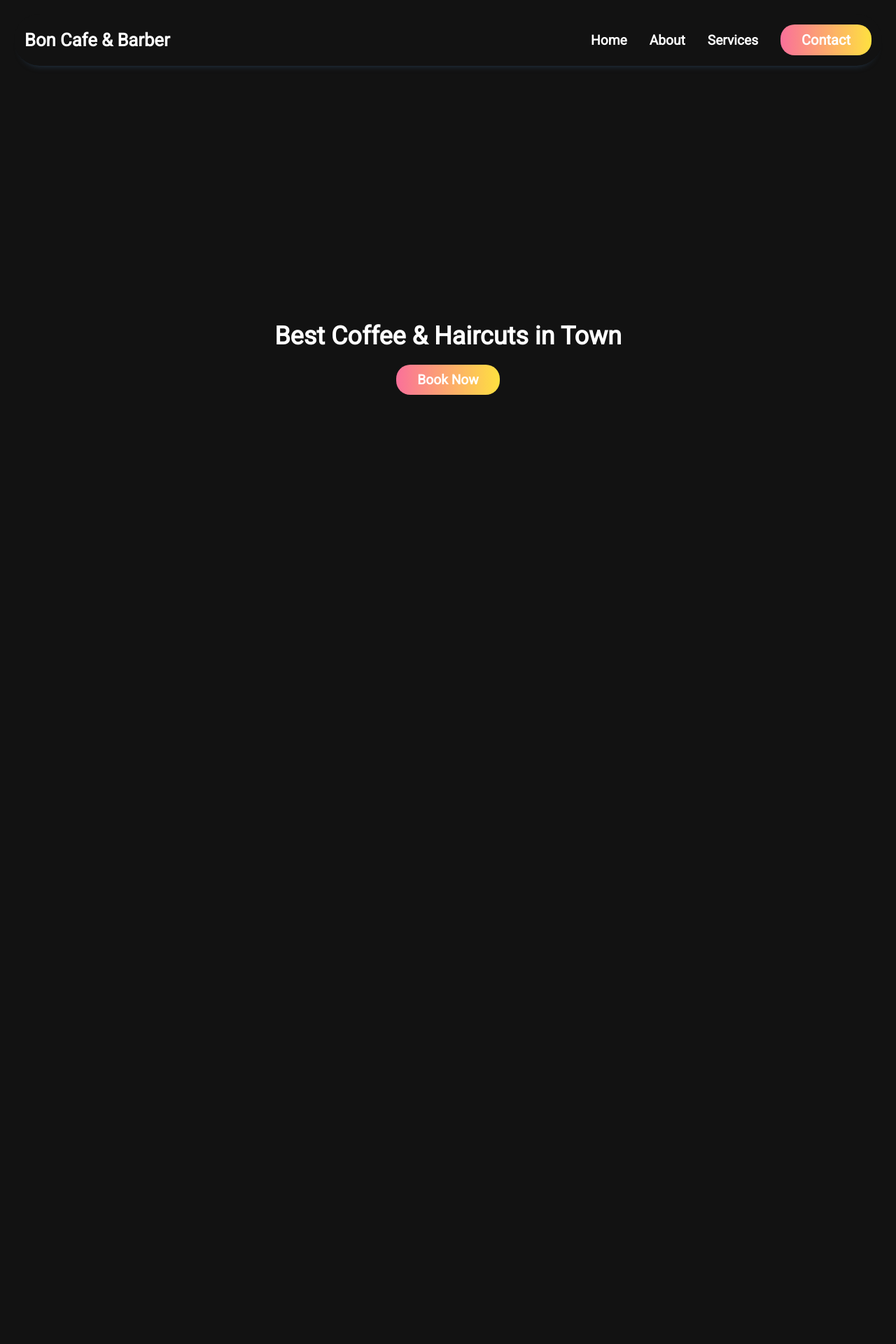
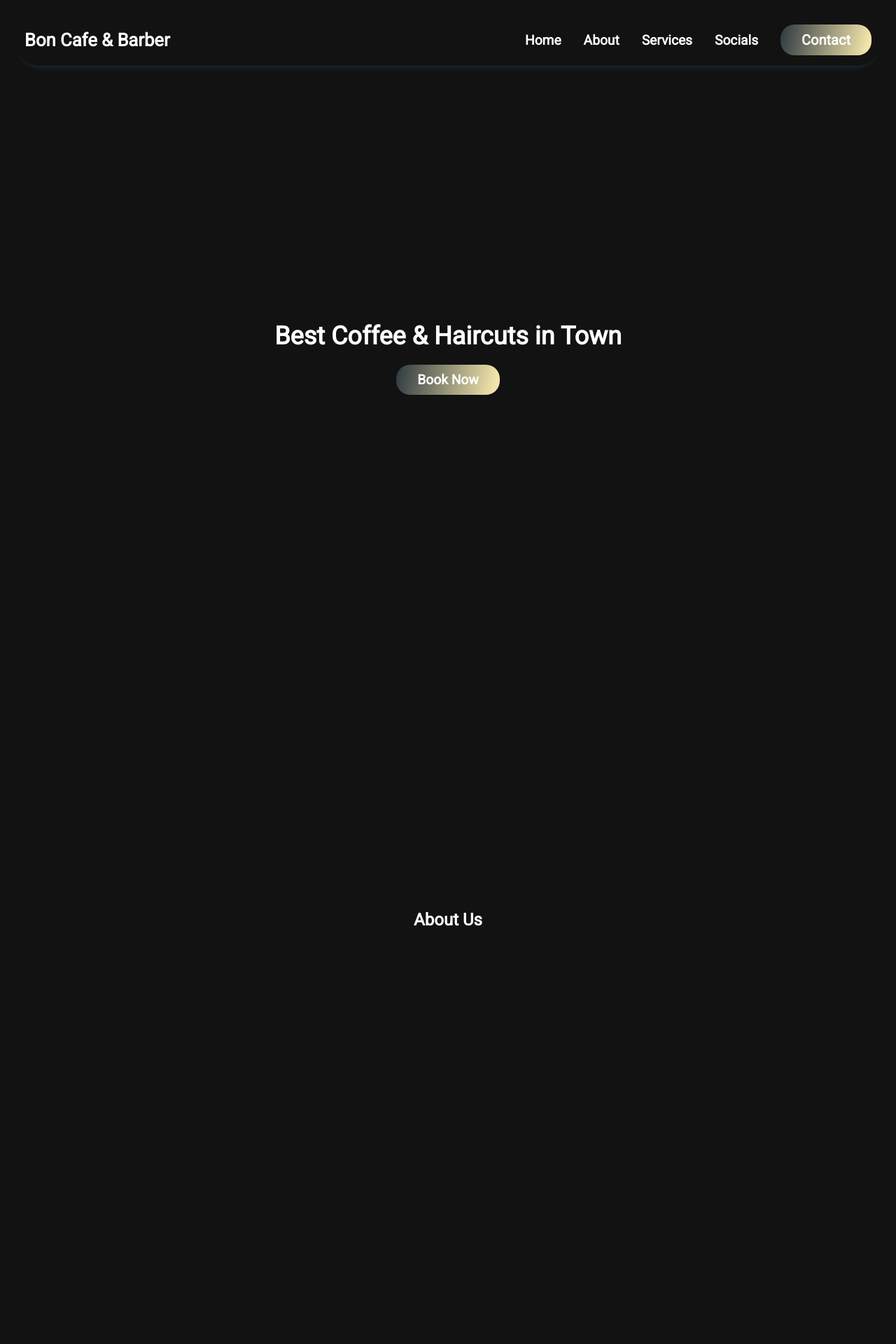
Before and after one commit to nguyendy630/business-store, a React (Vite) app in the folder frontend/: page / in a window 1280 px wide. Shown: the top 1920 px of the page at 70% size. Before the commit the page ends 914 px from the top, so only its background shows below. Built offline with nearby package versions, Linux system fonts and the light colour scheme; no server answers.

Commit message:
added Contact Page and new styles for the about section etc

```diff
--- a/frontend/src/App.jsx
+++ b/frontend/src/App.jsx
@@ -1,4 +1,4 @@
-import { useEffect, useState } from "react";
+import { useEffect, useState, Route, Routes } from "react";
 import "./styles.css"
 import axios from "axios";
 
@@ -12,6 +12,10 @@ export default function App() {
       .catch(err => console.log(err))
   }, [])
 
+  function handleClick() {
+    alert("Looks like the button works!")
+  }
+
   return (
     <>
       <header>
@@ -20,7 +24,8 @@ export default function App() {
           <li><a href='#home'>Home</a></li>
           <li><a href='#about'>About</a></li>
           <li><a href='#services'>Services</a></li>
-          <li><button className="cta">Contact</button></li>
+          <li><a href='#socials'>Socials</a></li>
+          <li><button className="cta" onClick={handleClick}>Contact</button></li>
         </ul>
       </header>
 
@@ -30,6 +35,19 @@ export default function App() {
           <button className="cta">Book Now</button>
         </div>
       </section>
+
+      <section id='about'>
+        <div className="about-text">
+          <h2>About Us</h2>
+        </div>
+      </section>
+
+      <section id="services">
+        <div className="services-text">
+          <h2>Our Services</h2>
+        </div>
+      </section>
+
     </>
   );
 
--- a/frontend/src/styles.css
+++ b/frontend/src/styles.css
@@ -21,9 +21,6 @@ header {
      padding-right: 15px;
      box-shadow: 10px;
      box-shadow: rgb(38, 57, 77) 0px 10px 10px -10px;
-     position: sticky;
-     top: 0;
-     width: auto;
 }
 
 .logo {
@@ -45,7 +42,8 @@ li a:hover {
 }
 
 .cta {
-     background-image: linear-gradient(to right, #fa709a 0%, #fee140 100%);
+     background: rgb(243,229,171);
+     background: linear-gradient(283deg, rgba(243,229,171,1) 6%, rgba(54,69,79,0.75) 100%);
      padding: 10px 30px;
      border-radius: 20px;
      font-weight: bold;
@@ -56,7 +54,8 @@ li a:hover {
 }
 
 .cta:hover {
-     background-image: linear-gradient(to right, #fa709a 0%, #fee140 100%);
+     background: rgb(243,229,171);
+     background: linear-gradient(283deg, rgba(243,229,171,1) 6%, rgba(54,69,79,0.75) 100%);
      transform: scale(1.1);
      cursor: pointer;
      transition: 0.5s ease-in-out;
@@ -95,3 +94,27 @@ ul {
      margin: 20px;
      font-size: 1.2rem;
 }
+
+#about {
+     display: flex;
+     justify-content: center;
+     align-items: center;
+     height: 100vh;
+     background-color: #121212;
+}
+
+#services {
+     display: flex;
+     justify-content: center;
+     align-items: center;
+     height: 100vh;
+     background-color: #121212;
+}
+
+#contact {
+     display: flex;
+     justify-content: center;
+     align-items: center;
+     height: 100vh;
+     background-color: #121212;
+}
```
Also changed, not shown: frontend/src/contact-page.jsx (added, +11 -0 lines).
